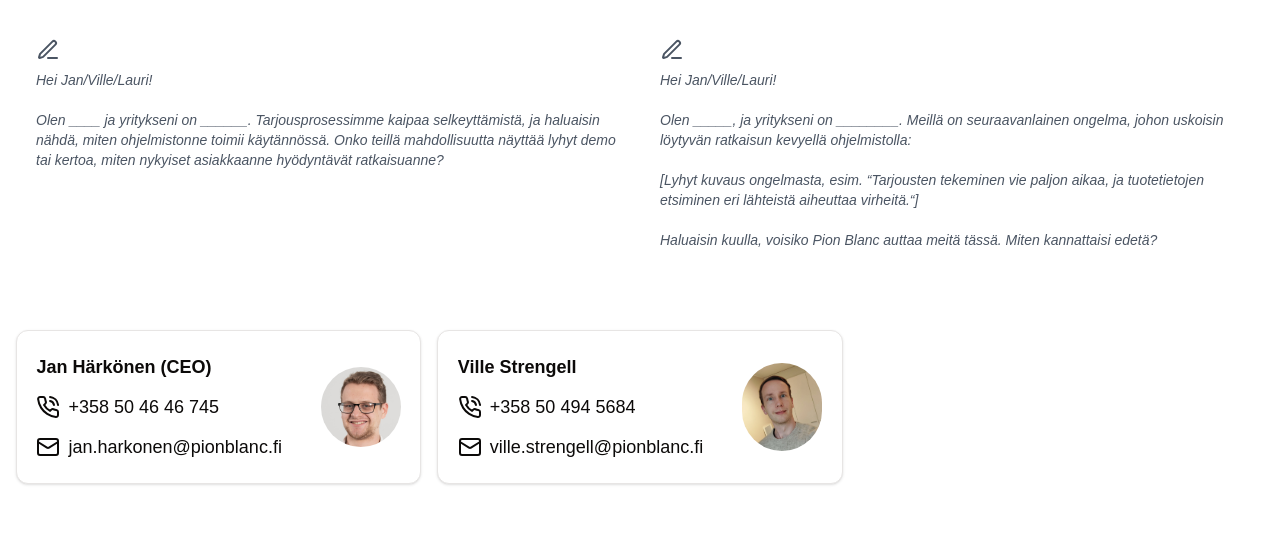
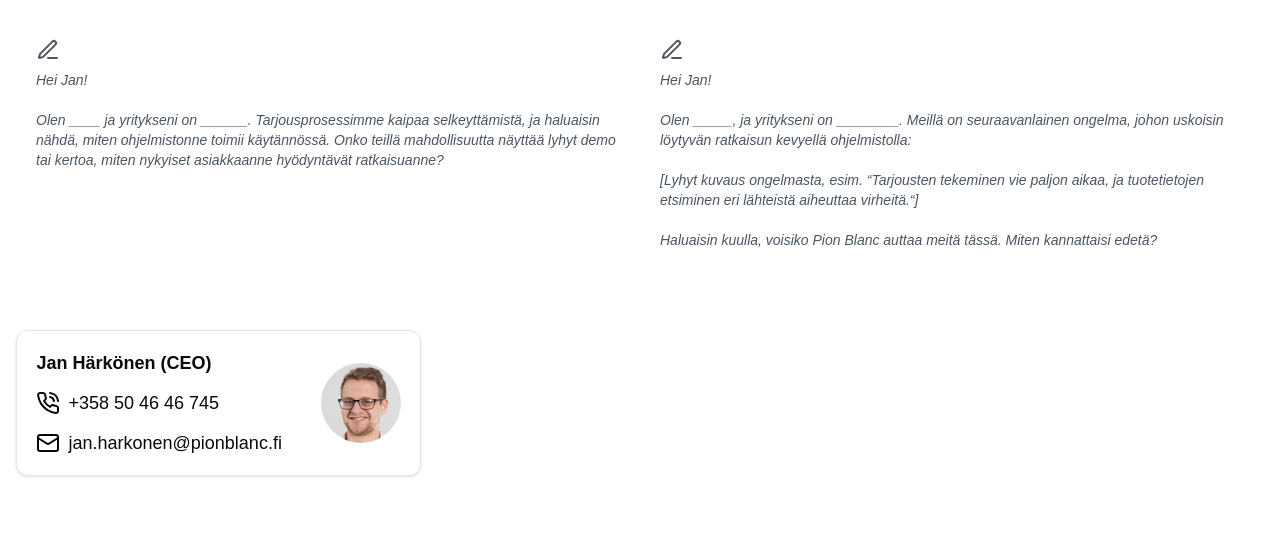
Before and after one commit to strengv1/pionblanc, a Next.js app: page /contact_us in a window 1280 px wide. Shown: the part 366-900 px from the top of the page. Built offline with nearby package versions, Linux system fonts and the light colour scheme; no server answers.

Commit message:
remove ville

```diff
--- a/src/app/Footer.tsx
+++ b/src/app/Footer.tsx
@@ -23,11 +23,11 @@ export default function Footer() {
           <span>+358 50 553 7079</span>
           <span>lauri.vaara@pionblanc.fi</span>
         </div> */}
-        <div className="flex flex-col text-xs ">
+        {/* <div className="flex flex-col text-xs ">
           <span>Ville Strengell</span>
           <span>+358 50 494 5684</span>
           <span>ville.strengell@pionblanc.fi</span>
-        </div>
+        </div> */}
       </div>
 
 
--- a/src/app/about/page.tsx
+++ b/src/app/about/page.tsx
@@ -16,11 +16,11 @@ export default function About() {
     //   quote: t("QuoteLauri"), // Code, coffee, and creativity
     //   image: "/lauri.png"
     // },
-    {
-      name: "Ville",
-      quote: t("QuoteVille"),
-      image: "/ville.jpg"
-    }
+    // {
+    //   name: "Ville",
+    //   quote: t("QuoteVille"),
+    //   image: "/ville.jpg"
+    // }
   ];
 
   const paragraphClass = "md:text-md lg:text-lg text-balance";
--- a/src/app/contact_us/page.tsx
+++ b/src/app/contact_us/page.tsx
@@ -79,7 +79,7 @@ export default function ContactUs() {
           />
         </Card> */}
 
-        <Card className={cardClasses}>
+        {/* <Card className={cardClasses}>
           <div className={commonDivClasses}>
             <h1 className="font-bold">Ville Strengell</h1>
             <p className="flex items-center">
@@ -96,7 +96,7 @@ export default function ContactUs() {
             height={80}
             className={imageClasses}
           />
-        </Card>
+        </Card> */}
       </div>
     </div>
   )
--- a/src/app/layout.tsx
+++ b/src/app/layout.tsx
@@ -23,9 +23,9 @@ export const metadata: Metadata = {
     "Pienyritysohjelmistoratkaisut",
     "Kotisivut",
     "Nettisivut",
-    "Ville Strengell",
+    // "Ville Strengell",
     "Jan Härkönen",
-    "Lauri Vaara"
+    // "Lauri Vaara"
   ],
   title: "Pion Blanc Oy | Tarjoustyökalu pienyrityksille",
   description: "Tutustu Pion Blancin tarjousgeneraattoriin – mukautettu ohjelmistoratkaisu, joka automatisoi tarjousten luomisen, integroi toimittajatiedot ja nopeuttaa tilausvahvistuksia pienyrityksille. Säästä aikaa ja kasvata liiketoimintaasi helposti käytettävällä alustallamme.",
--- a/src/messages/en.json
+++ b/src/messages/en.json
@@ -68,7 +68,7 @@
   "ContactUs":{
     "title":"Contact us – we're here to help!",
     "paragraph": "Feel free to reach out, no strings attached! You can call or email us—we are easy to reach. It's important to us that you get a solution tailored to your needs, and we're happy to discuss how we can support your business.",
-    "hey": "Hi Jan/Ville/Lauri!",
+    "hey": "Hi Jan!",
     "exampleMessage1": "I am ____ and my company is ______. Our quoting process needs more clarity, and I would like to see how your software works in practice. Would it be possible for you to give a short demo or explain how your current customers are using your solution?",
     "exampleMessage2_1": "I am _____, and my company is ________. We have the following issue, for which I believe a lightweight software solution could be the answer.",
     "exampleMessage2_2": "A brief description of the issue, e.g., 'Creating quotes takes a lot of time, and searching for product information from various sources leads to errors.'",
--- a/src/messages/fi.json
+++ b/src/messages/fi.json
@@ -69,7 +69,7 @@
   "ContactUs":{
     "title":"Ota yhteyttä – olemme täällä auttamassa!",
     "paragraph": "Yhteydenotto ei maksa mitään! Voit soittaa tai lähettää sähköpostia, olemme nopeasti tavoitettavissa. Meille on tärkeää, että saat juuri sinun tarpeisiisi räätälöidyn ratkaisun, ja keskustelemme mielellämme, miten voimme tukea liiketoimintaasi.",
-    "hey": "Hei Jan/Ville/Lauri!",
+    "hey": "Hei Jan!",
     "exampleMessage1": "Olen ____ ja yritykseni on ______. Tarjousprosessimme kaipaa selkeyttämistä, ja haluaisin nähdä, miten ohjelmistonne toimii käytännössä. Onko teillä mahdollisuutta näyttää lyhyt demo tai kertoa, miten nykyiset asiakkaanne hyödyntävät ratkaisuanne?",
     "exampleMessage2_1": "Olen _____, ja yritykseni on ________. Meillä on seuraavanlainen ongelma, johon uskoisin löytyvän ratkaisun kevyellä ohjelmistolla:",
     "exampleMessage2_2": "Lyhyt kuvaus ongelmasta, esim. “Tarjousten tekeminen vie paljon aikaa, ja tuotetietojen etsiminen eri lähteistä aiheuttaa virheitä.“",
```
